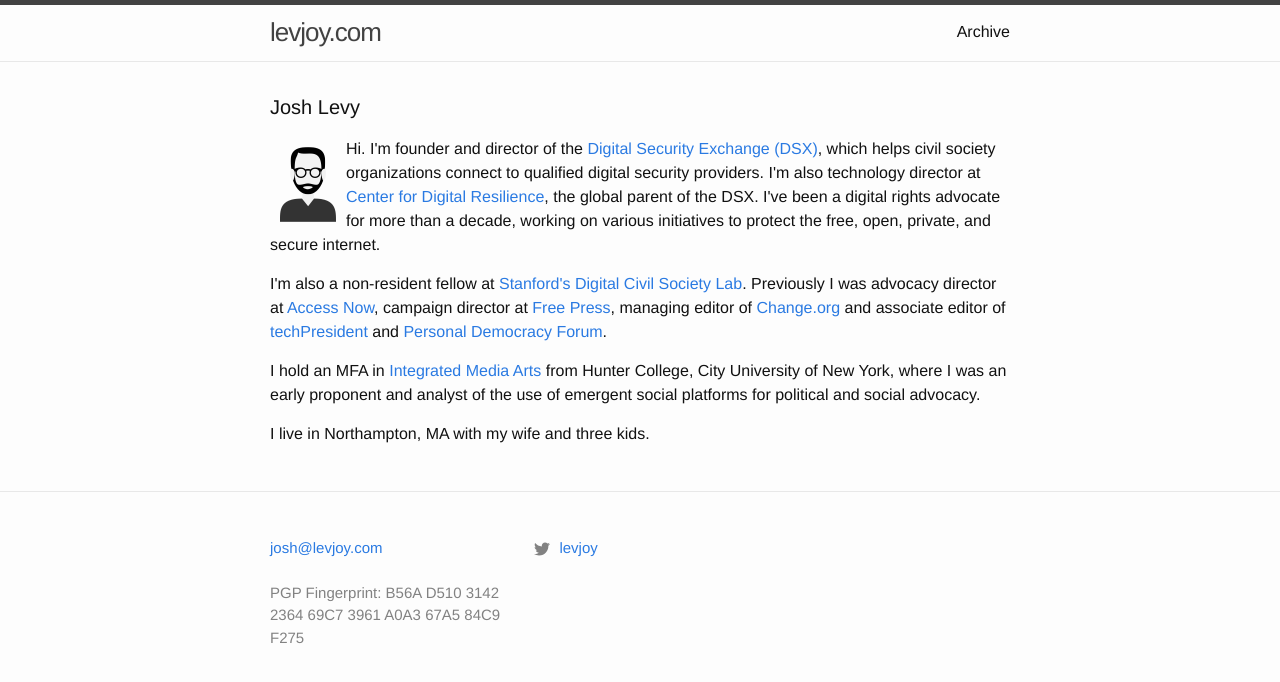
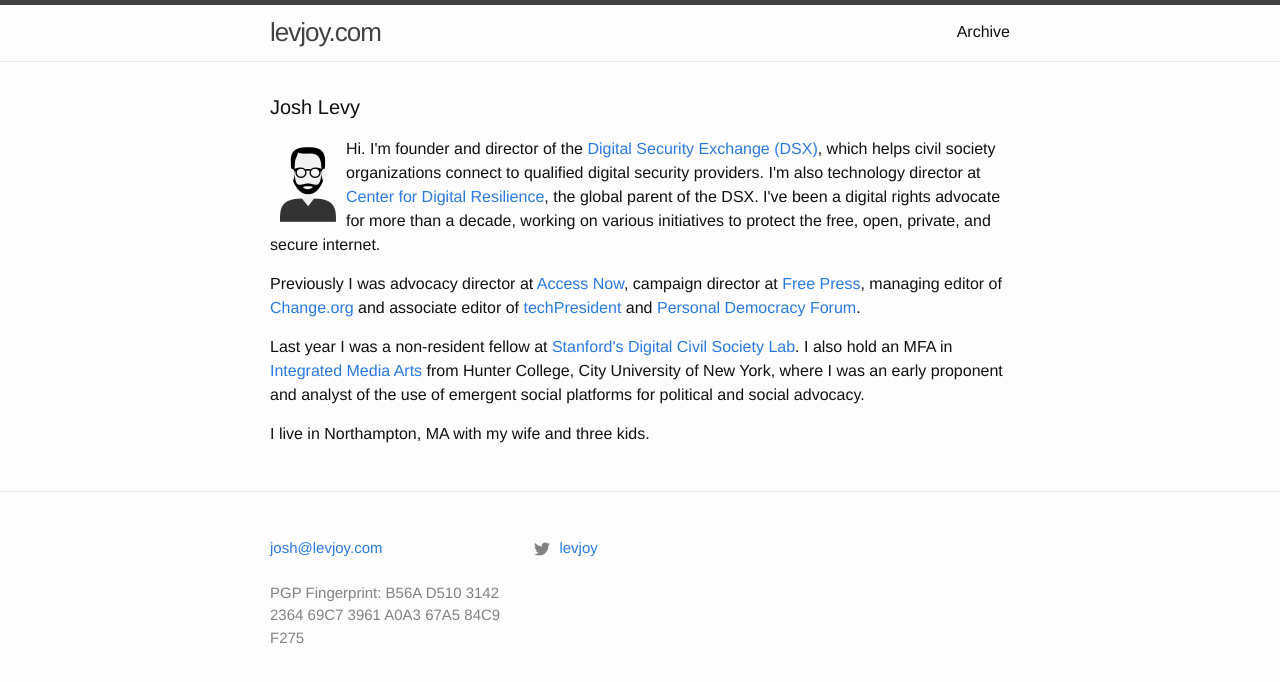
Before and after one commit to levjoy/levjoy.github.io, a Jekyll site: the page built from index.md, in a window 1280 px wide. Shown: the top 682 px of the page. Built offline with Jekyll 4.4.1, drawn with Linux system fonts in a browser that asks for light colours.

Commit message:
updated home

```diff
--- a/_layouts/home.md
+++ b/_layouts/home.md
@@ -10,9 +10,9 @@
 
 <p>Hi. I'm founder and director of the <a href="https://www.digitalsecurityexchange.org/">Digital Security Exchange (DSX)</a>, which helps civil society organizations connect to qualified digital security providers. I'm also technology director at <a href="https://digiresilience.org/">Center for Digital Resilience</a>, the global parent of the DSX. I've been a digital rights advocate for more than a decade, working on various initiatives to protect the free, open, private, and secure internet.
 
-<p>I'm also a non-resident fellow at <a href="https://pacscenter.stanford.edu/digital-civil-society/">Stanford's Digital Civil Society Lab</a>. Previously I was advocacy director at <a href="http://accessnow.org/">Access Now</a>, campaign director at <a href="http://www.freepress.net">Free Press</a>, managing editor of <a href="http://www.change.org">Change.org</a> and associate editor of <a href="http://www.techpresident.com">techPresident</a> and <a href="http://www.personaldemocracy.com">Personal Democracy Forum</a>.
+<p>Previously I was advocacy director at <a href="http://accessnow.org/">Access Now</a>, campaign director at <a href="http://www.freepress.net">Free Press</a>, managing editor of <a href="http://www.change.org">Change.org</a> and associate editor of <a href="http://www.techpresident.com">techPresident</a> and <a href="http://www.personaldemocracy.com">Personal Democracy Forum</a>.
 
-  <p>I hold an MFA in <a href="http://ima-mfa.hunter.cuny.edu/">Integrated Media Arts</a> from Hunter College, City University of New York, where I was an early proponent and analyst of the use of emergent social platforms for political and social advocacy.
+  <p>Last year I was a non-resident fellow at <a href="https://pacscenter.stanford.edu/digital-civil-society/">Stanford's Digital Civil Society Lab</a>. I also hold an MFA in <a href="http://ima-mfa.hunter.cuny.edu/">Integrated Media Arts</a> from Hunter College, City University of New York, where I was an early proponent and analyst of the use of emergent social platforms for political and social advocacy.
 
   <p>I live in Northampton, MA with my wife and three kids.
 
```
